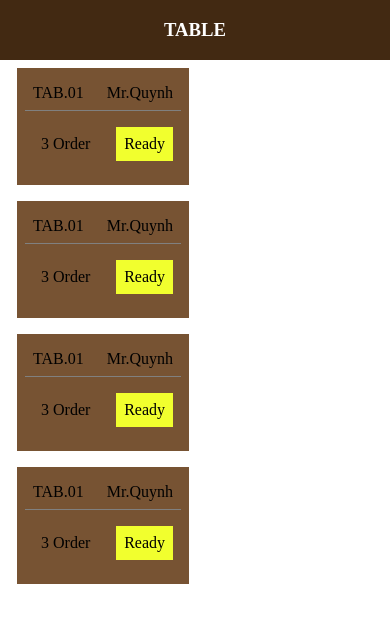
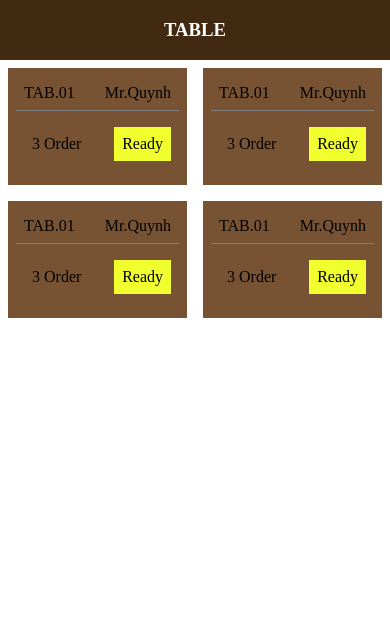
Before and after one commit to VanTy207/coffee-k07, an Angular app: page / in a window 390 px wide. Shown: the top 622 px of the page. Built offline with nearby package versions, Linux system fonts and the light colour scheme.

Commit message:
fix responsive

```diff
--- a/src/coffee/coffee.component.css
+++ b/src/coffee/coffee.component.css
@@ -24,14 +24,14 @@
 
 .content .table {
     display: inline-block;
-    width: 40vw;
+    width: calc(50% - 2rem);
     background-color: #775333;
     padding: 0.5rem;
     margin: 0.5rem;
 }
 
 .content .container {
-    width: calc(100vw - 18px);
+    max-width: 960px;
     margin: auto;
 }
 
```
